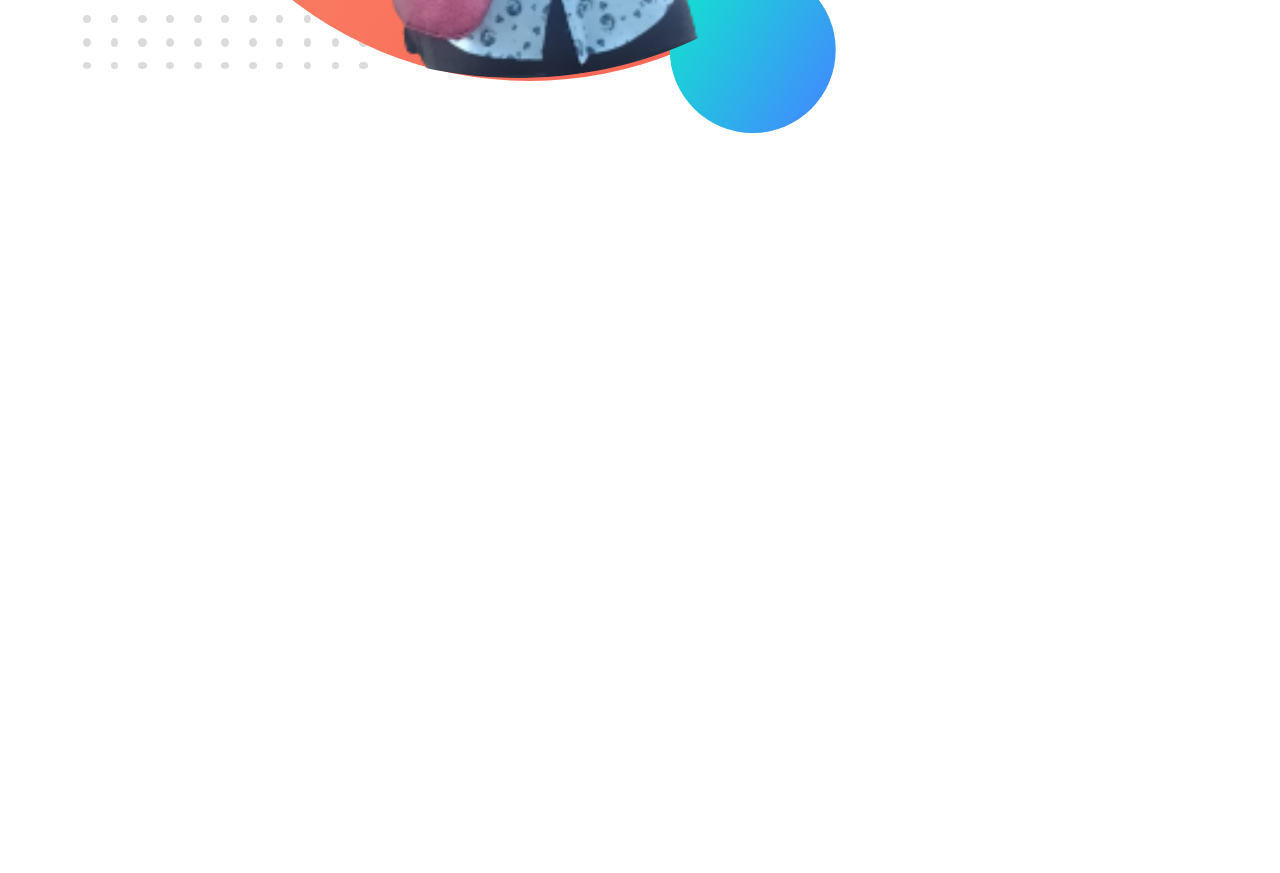
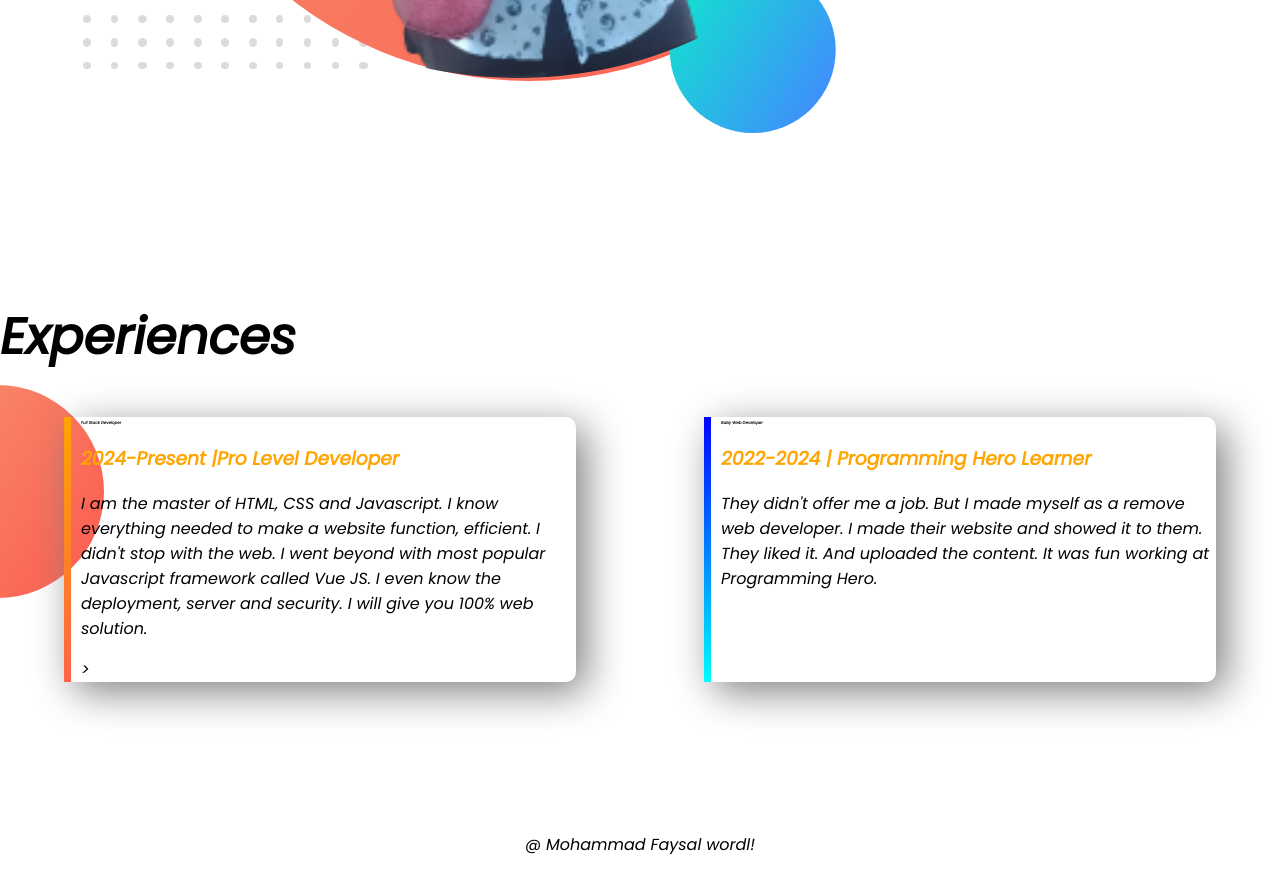
Before and after one commit to MohammadFaysal731/developer-portfolio, a plain HTML site: page index.html in a window 1280 px wide. Shown: the part 1692-2565 px from the top of the page. Before the commit the page ends 1992 px from the top, so only its background shows below. Drawn offline with Linux system fonts and the light colour scheme.

Commit message:
footer and experience added

```diff
--- a/index.html
+++ b/index.html
@@ -13,11 +13,11 @@
 </head>
 
 <body>
-    <section class="top-banner">
+    <section class="top-banner flexible-container ">
         <div class="half-width">
 
             <h1>Welcomon To</h1>
-            <h1><span class="m">Mohammad Faysal</span> World!</h1>
+            <h1><span class="orange">Mohammad Faysal</span> World!</h1>
             <h3>Build Climber and Train Stopper</h3>
             <p>You might saw me jumping, climbing buildings, and stopping trains. But nobody pays me a dime for that
                 work.
@@ -34,7 +34,7 @@
         </div>
     </section>
 
-    <section class="dream-big">
+    <section class="dream-big flexible-container">
         <div class="half-width">
             <img src="images/Faysal.png" alt="faysal 2">
         </div>
@@ -49,6 +49,34 @@
 
     </section>
 
+    <section class="experience-area">
+
+        <h1>Experiences</h1>
+        <div class="flexible-container">
+            <div id="full-stack-experince" class="experience-item">
+                <h2>Full Stack Developer</h2>
+                <h3 class="orange">2024-Present |Pro Level Developer</h3>
+                <p>I am the master of HTML, CSS and Javascript. I know everything needed to make a website function,
+                    efficient. I didn't stop with the web. I went beyond with most popular Javascript framework called
+                    Vue
+                    JS. I even know the deployment, server and security. I will give you 100% web solution.</p>>
+
+            </div>
+
+            <div id="web-dev-experience" class="experience-item">
+                <h2>Baby Web Developer</h2>
+                <h3 class="orange">2022-2024 | Programming Hero Learner</h3>
+                <p>They didn't offer me a job. But I made myself as a remove web developer. I made their website and
+                    showed
+                    it to them. They liked it. And uploaded the content. It was fun working at Programming Hero.</p>
+
+            </div>
+        </div>
+    </section>
+    <footer>
+        <p>@ Mohammad Faysal wordl!</p>
+    </footer>
+
 
 
 
--- a/style.css
+++ b/style.css
@@ -5,16 +5,20 @@ body{
 h1{
     font-size: 50px;
 }
-.m{
+h2{
+    font-size:4px;
+}
+.orange{
     color:orange;
 }
-section{
+.flexible-container{
     display:flex;
     margin-bottom: 150px ;
 }
 .half-width{
     width:50%;
     padding-left:2%;
+
 
 }
 .half-width img{
@@ -38,3 +42,30 @@ section{
     background-position: right;
     padding: 10px 60px;
 }
+.experience-area{
+    background-image:url(images/exp-bg.png);
+    background-repeat: no-repeat;
+    background-position: left;
+}
+.experience-item{
+    width: 40%;
+    margin-left: 5%;
+    margin-right: 5%;
+    padding-left:10px;
+    border-radius: 10px;
+    box-shadow: 10px 10px 40px gray;
+
+}
+#web-dev-experience{
+    border-left:7px solid;
+    border-image:linear-gradient(blue,cyan);
+    border-image-slice:2;
+}
+#full-stack-experince{
+    border-left:7px solid;
+    border-image:linear-gradient(orange,tomato);
+    border-image-slice:2;
+}
+footer p {
+    text-align: center;
+}
```
